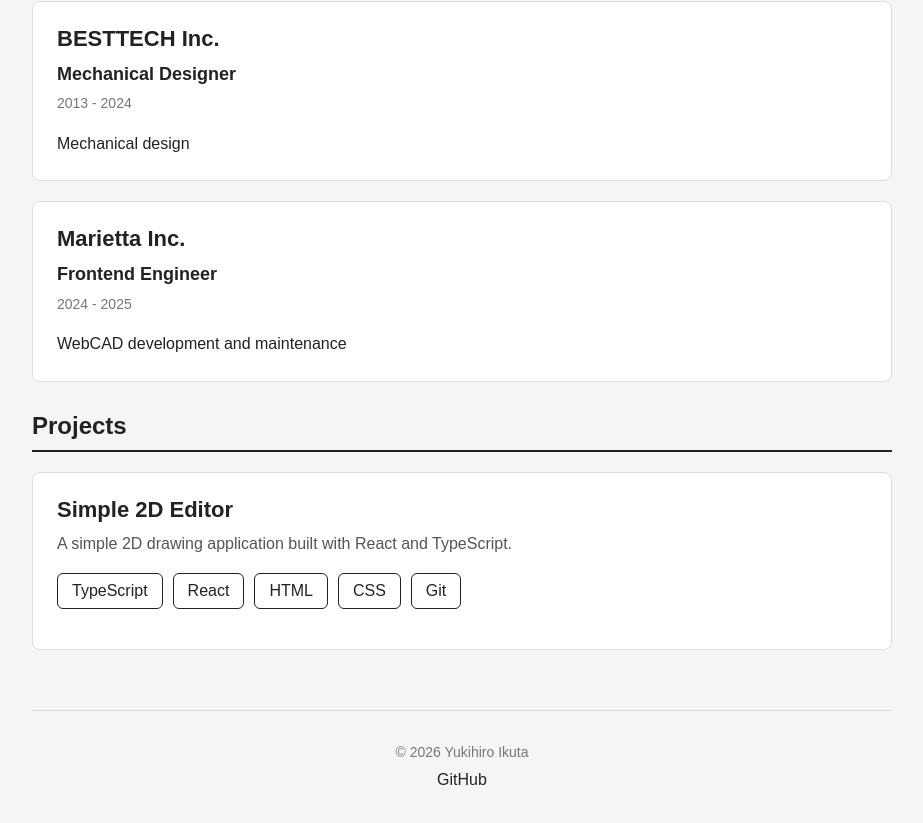
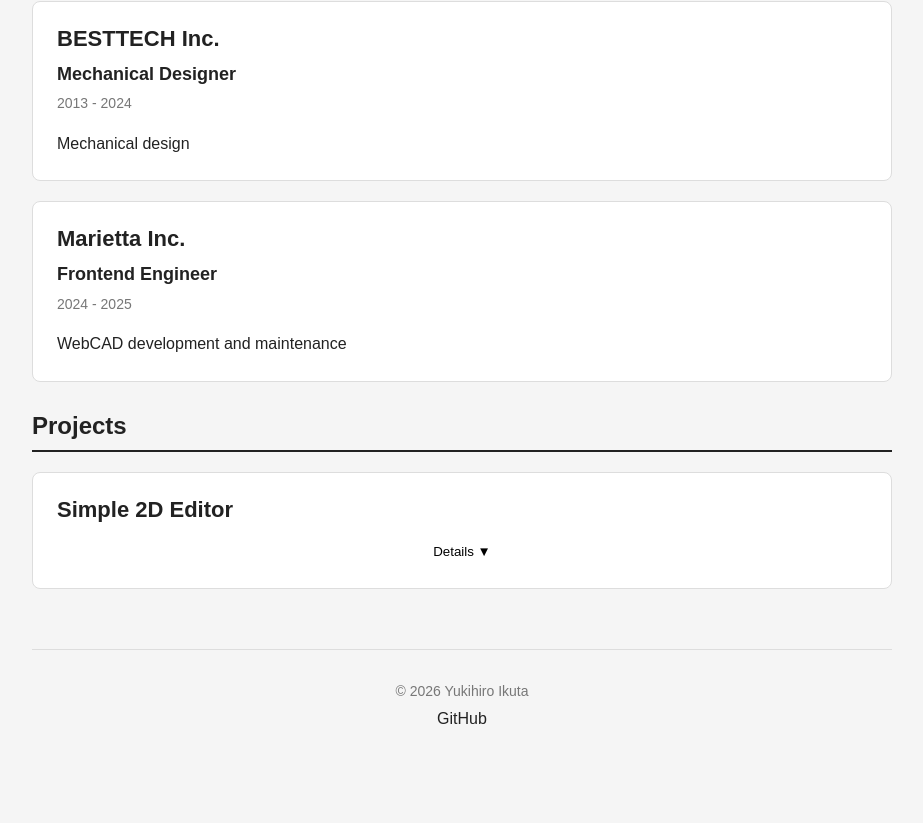
Before and after one commit to simoon712/my-portfolio, a React (Vite) app: page / in a window 1280 px wide. Shown: the part 650-1473 px from the top of the page, without its empty margins (178-1101 px from the left). After the commit the page ends 1438 px from the top, so only its background shows below. Built offline with nearby package versions, Linux system fonts and the light colour scheme.

Commit message:
Add project details toggle

```diff
--- a/src/App.css
+++ b/src/App.css
@@ -104,6 +104,16 @@ h2 {
   gap: 8px;
 }
 
+/* 制作物の開閉ボタン */
+.details-button {
+  display: block;
+  margin: 16px auto 0;
+  padding: 5px 10px;
+  border: none;
+  background-color: transparent;
+  cursor: pointer;
+}
+
 /* Header */
 .header {
   position: relative;
--- a/src/components/Project.tsx
+++ b/src/components/Project.tsx
@@ -1,3 +1,4 @@
+import { useState } from "react";
 export type ProjectData = {
   id:            number;   // ID
   titleEn:       string;   // プロジェクト名（英語）
@@ -16,11 +17,20 @@ type ProjectProps = {
 
 function Project(props: ProjectProps) {
   const project = props.project;
+  // 詳細表示の開閉状態を管理
+  const [isOpen, setIsOpen] = useState(false);
+  const detailsText = props.isJapanese ? '詳細 ▼' : 'Details ▼';
+  const closeText = props.isJapanese ? '閉じる ▲' : 'Close ▲';
 
   return (
     <div className = "project-item">
+      {/* タイトル */}
       <h3 className = "project-title">{props.isJapanese ? project.titleJa : project.titleEn}</h3>
+      {isOpen && (
+        <div className = "project-details">
+          {/* 説明 */}
           <p className = "project-description">{props.isJapanese ? project.descriptionJa : project.descriptionEn}</p>
+          {/* 使用技術 */}
           <ul className = "project-technologies">
             {project.technologies.map((technology) => {
               return (
@@ -33,6 +43,7 @@ function Project(props: ProjectProps) {
               );
             })}
           </ul>
+          {/* リンク */}
           <div className = "project-links">
             {/* URLがあるリンクだけ表示 */}
             {project.githubUrl && (
@@ -55,6 +66,15 @@ function Project(props: ProjectProps) {
             )}
           </div>
         </div>
+      )}
+      {/* 詳細ボタン */}
+      <button
+        className = "details-button"
+        onClick = {() => setIsOpen(!isOpen)}
+        >
+          {isOpen ? closeText : detailsText}
+      </button>
+    </div>
   );
 }
 export default Project;
```
Lines whose indentation alone changed are shown as unchanged.
